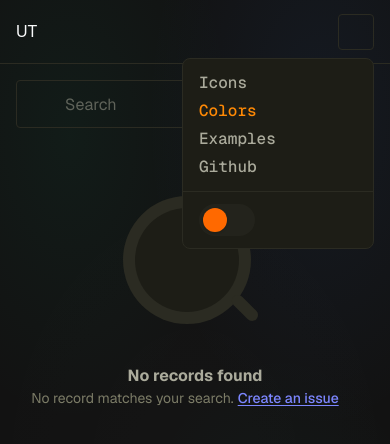
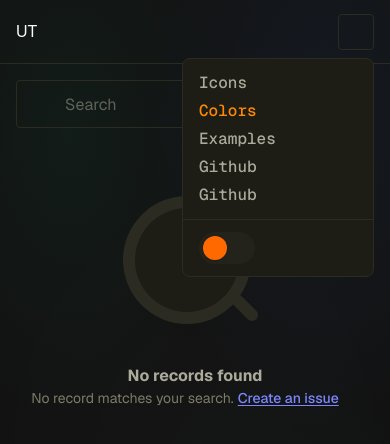
Before and after one commit to CalvoJohnPaul/untitled-theme, a Next.js app in the folder website/: page /colors in a window 390 px wide. Both pictures are taken after a click on the button 356 px from the left and 31 px from the top of the page. Shown: the top 444 px of the page. Built offline with nearby package versions, Linux system fonts and the light colour scheme; some icons are missing; a web font is replaced by a local one; what tailwind-zag would draw is missing.

Commit message:
refactor

```diff
--- a/website/src/app/(docs)/icons/Items.tsx
+++ b/website/src/app/(docs)/icons/Items.tsx
@@ -93,7 +93,7 @@ function Item() {
 				/>
 			</Dialog.Trigger>
 			<Portal>
-				<Dialog.Backdrop className="fixed inset-0 z-overlay ui-closed:animate-fade-out ui-open:animate-fade-in bg-olive-900/50 backdrop-blur-sm dark:bg-olive-900/50" />
+				<Dialog.Backdrop className="fixed inset-0 z-overlay ui-closed:animate-fade-out ui-open:animate-fade-in bg-olive-800/25 backdrop-blur-xs dark:bg-olive-800/10" />
 				<Dialog.Positioner>
 					<Dialog.Content className="fixed right-0 bottom-0 z-modal w-full ui-closed:animate-slide-down ui-open:animate-slide-up border-t bg-white p-4 md:p-6 lg:p-8 dark:bg-olive-900">
 						<Dialog.CloseTrigger className="absolute top-3 right-3 cursor-pointer p-1">
@@ -107,7 +107,7 @@ function Item() {
 									dangerouslySetInnerHTML={{__html: icon.html}}
 								/>
 
-								<div className="mt-5 flex max-h-dvh w-fit items-center gap-5 overflow-y-auto rounded bg-olive-100 px-3 py-2 dark:bg-olive-800/25">
+								<div className="mt-5 flex max-h-dvh w-fit items-center gap-5 overflow-y-auto rounded bg-olive-100 px-3 py-2 dark:bg-olive-700/15">
 									<code className="font-mono">&lt;{icon.name}&nbsp;/&gt;</code>
 									<Clipboard.Root className="flex" value={`<${icon.name} />`}>
 										<Clipboard.Trigger className="p-1">
@@ -128,7 +128,7 @@ function Item() {
 											<Tabs.Trigger
 												key={tab.value}
 												value={tab.value}
-												className="ui-selected:text-indigo-600 dark:ui-selected:text-indigo-400"
+												className="ui-selected:text-orange-600 dark:ui-selected:text-orange-400"
 											>
 												{tab.label}
 											</Tabs.Trigger>
--- a/website/src/app/Navbar.tsx
+++ b/website/src/app/Navbar.tsx
@@ -44,18 +44,15 @@ function DesktopMenu() {
 					href={link.path}
 					className={linkCss}
 					aria-current={link.active ? 'page' : undefined}
+					{...(link.external && {
+						prefetch: false,
+						target: '_blank',
+						rel: 'noreferrer noopener',
+					})}
 				>
 					{link.label}
 				</Link>
 			))}
-			<a
-				href="https://github.com/CalvoJohnPaul/untitled-theme"
-				target="_blank"
-				rel="noreferrer noopener"
-				className={linkCss}
-			>
-				Github
-			</a>
 
 			<ClientOnly>
 				<div className="mx-2 h-4 border-l" />
@@ -83,6 +80,11 @@ function MobileMenu() {
 										href={link.path}
 										className={linkCss}
 										aria-current={link.active ? 'page' : undefined}
+										{...(link.external && {
+											prefetch: false,
+											target: '_blank',
+											rel: 'noreferrer noopener',
+										})}
 									>
 										{link.label}
 									</Link>
@@ -92,8 +94,6 @@ function MobileMenu() {
 							<Menu.Item value="github" asChild>
 								<a
 									href="https://github.com/CalvoJohnPaul/untitled-theme"
-									target="_blank"
-									rel="noreferrer noopener"
 									className={linkCss}
 								>
 									Github
@@ -118,8 +118,9 @@ function useLinks() {
 	const links: {
 		path: string;
 		label: string;
-		active: boolean;
+		active?: boolean;
 		hidden?: boolean;
+		external?: boolean;
 	}[] = [
 		{
 			path: '/icons',
@@ -137,6 +138,11 @@ function useLinks() {
 			active: path.startsWith('/examples'),
 			hidden: process.env.NODE_ENV === 'production',
 		},
+		{
+			path: 'https://github.com/CalvoJohnPaul/untitled-theme',
+			label: 'Github',
+			external: true,
+		},
 	];
 
 	return links.filter((link) => !link.hidden);
--- a/website/src/app/globals.css
+++ b/website/src/app/globals.css
@@ -2,8 +2,8 @@
 @plugin "tailwind-zag";
 
 @layer base {
-	body {
-		background-image:
+	:root {
+		--g:
 			radial-gradient(
 				50% 40% at 16% 18%,
 				rgba(0, 255, 170, 0.14),
@@ -24,12 +24,10 @@
 				rgba(255, 255, 255, 0.035),
 				transparent 72%
 			);
-		background-repeat: no-repeat;
-		background-attachment: fixed;
 	}
 
-	.dark body {
-		background-image:
+	:root.dark {
+		--g:
 			radial-gradient(
 				55% 45% at 18% 16%,
 				rgba(16, 185, 129, 0.06),
@@ -50,6 +48,12 @@
 				rgba(255, 255, 255, 0.01),
 				transparent 82%
 			);
+	}
+
+	body {
+		background-image: var(--g);
+		background-repeat: no-repeat;
+		background-attachment: fixed;
 	}
 
 	button,
```
